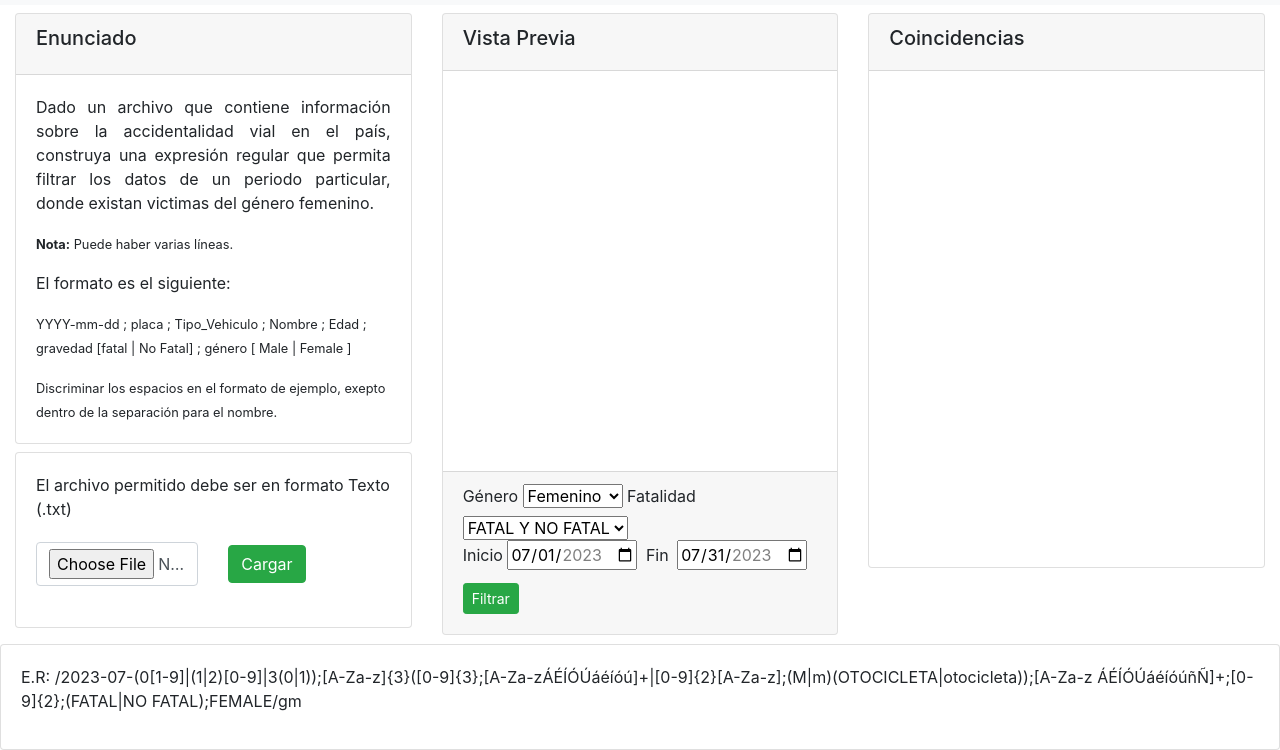
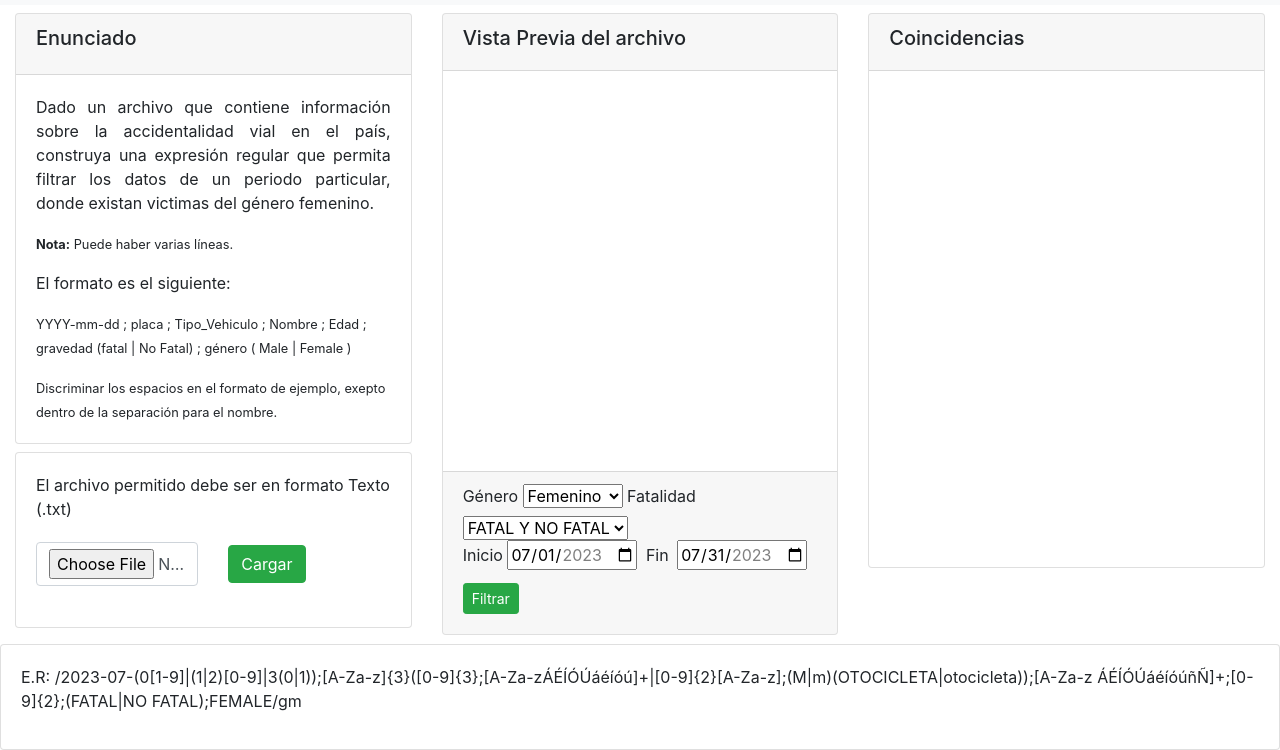
Before and after one commit to KeymeHa/tallerUnoCompiladores, a plain HTML site: page index.html in a window 1280 px wide. Shown: the part 51-801 px from the top of the page. Drawn offline with nearby package versions, Linux system fonts and the light colour scheme; some packages are replaced by stand-ins of ours; a script that the page names is missing.

Commit message:
Update index.html

```diff
--- a/index.html
+++ b/index.html
@@ -37,7 +37,7 @@
                       <p class="card-text" style="text-align: justify;">Dado un archivo que contiene información sobre la accidentalidad vial en el país, construya una expresión regular que permita filtrar los datos de un periodo particular, donde existan victimas del género femenino.</p>
                       <p><small><b>Nota:</b> Puede haber varias líneas.</small></p>
                       <p class="card-text"> El formato es el siguiente:</p>
-                        <p class="card-text" style="hyphens: manual;"><small>YYYY-mm-dd ; placa ; Tipo_Vehiculo ; Nombre ; Edad ; gravedad [fatal | No Fatal] ; género [ Male | Female ]</small></p>
+                        <p class="card-text" style="hyphens: manual;"><small>YYYY-mm-dd ; placa ; Tipo_Vehiculo ; Nombre ; Edad ; gravedad (fatal | No Fatal) ; género ( Male | Female )</small></p>
                         <p class="card-text"><small>Discriminar los espacios en el formato de ejemplo, exepto dentro de la separación para el nombre.</small></p>
                     </div>
                 </div>
@@ -61,7 +61,7 @@
                 <div>
                     <div class="card">
                         <div class="card-header">
-                            <h5>Vista Previa</h3>
+                            <h5>Vista Previa del archivo</h3>
                         </div>
                         <div class="card-body" id="div_content" class="mt-3" style="min-height: 25rem; max-height: 25rem; overflow-y: auto;">
 
```
